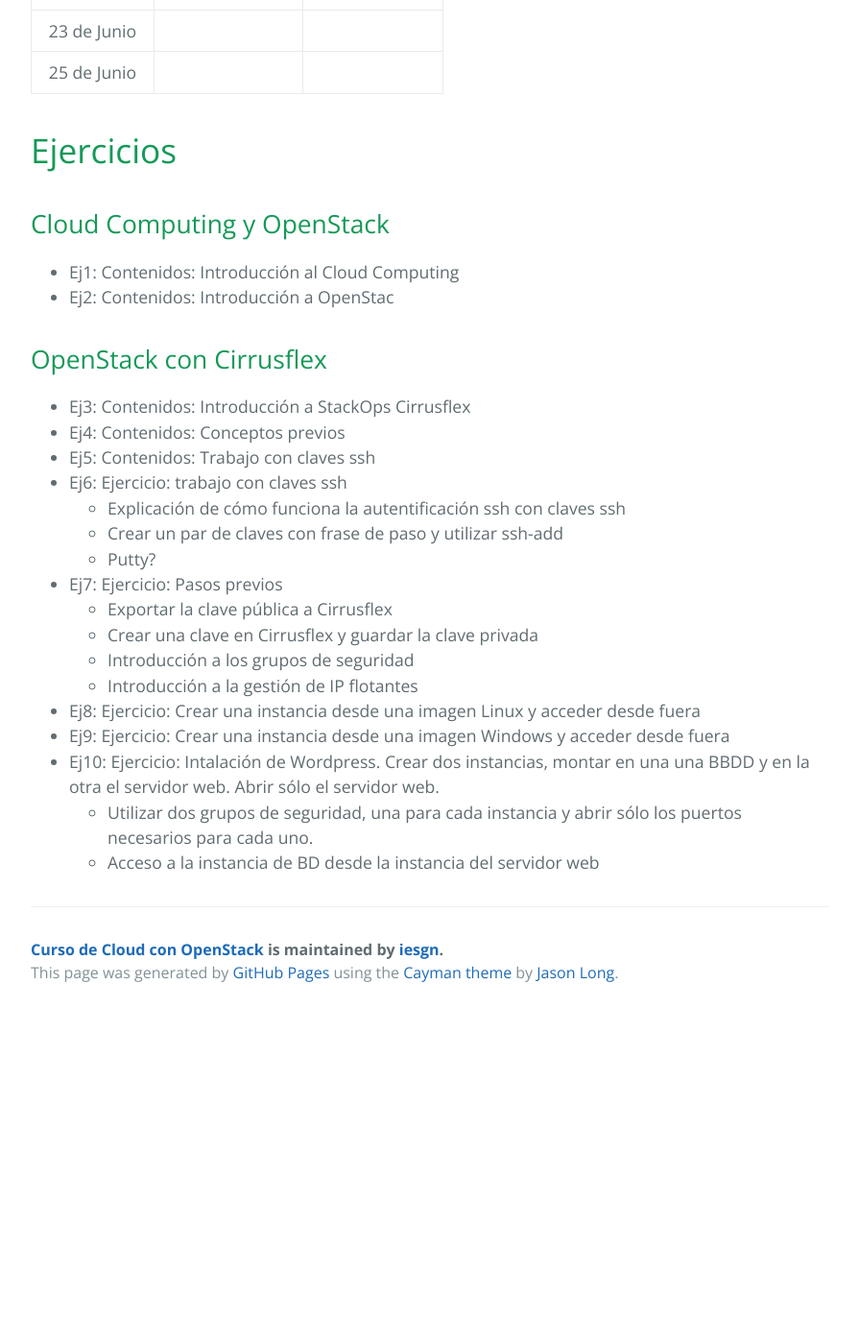
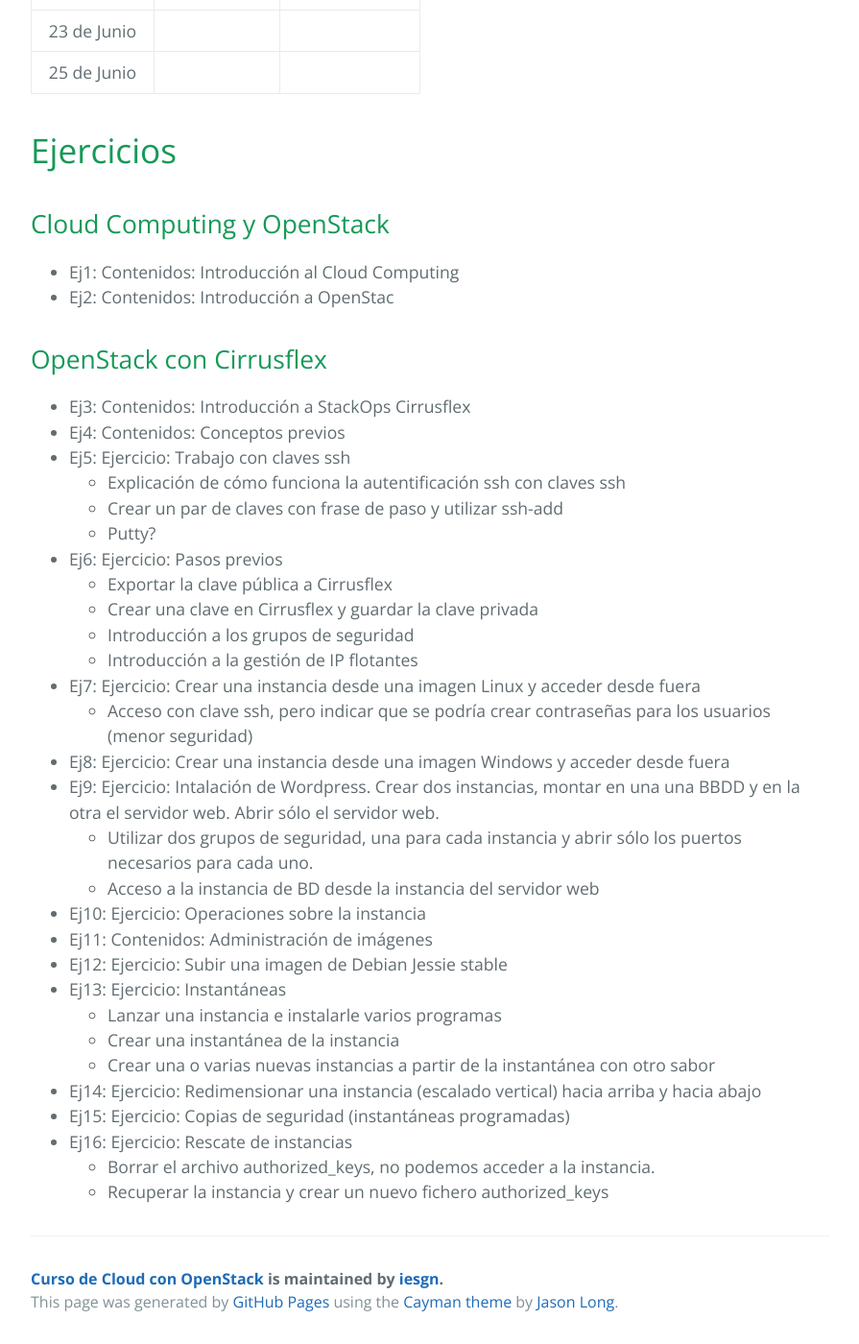
Before and after one commit to iesgn/ow1, a Jekyll site: the page built from curso/sesion.md, in a window 1280 px wide and 1400 px high, scrolled down 689 px. Shown: the whole window at 96% size, without its empty margins (192-1087 px from the left). Built offline with Jekyll 4.4.1, drawn with Linux system fonts in a browser that asks for light colours; before the commit the page ends 1746 px from its top, so only the background shows below that; some of the changed text lies outside the part shown.

Commit message:
Descripción de actividades

```diff
--- a/curso/sesion.md
+++ b/curso/sesion.md
@@ -27,18 +27,30 @@ tittle: Sesiónes online
 
 * Ej3: Contenidos: Introducción a StackOps Cirrusflex
 * Ej4: Contenidos: Conceptos previos
-* Ej5: Contenidos: Trabajo con claves ssh
-* Ej6: Ejercicio: trabajo con claves ssh
+* Ej5: Ejercicio: Trabajo con claves ssh
 	* Explicación de cómo funciona la autentificación ssh con claves ssh
 	* Crear un par de claves con frase de paso y utilizar ssh-add
 	* Putty?
-* Ej7: Ejercicio: Pasos previos
+* Ej6: Ejercicio: Pasos previos
 	* Exportar la clave pública a Cirrusflex
 	* Crear una clave en Cirrusflex y guardar la clave privada
 	* Introducción a los grupos de seguridad
 	* Introducción a la gestión de IP flotantes
-* Ej8: Ejercicio: Crear una instancia desde una imagen Linux y acceder desde fuera
-* Ej9: Ejercicio: Crear una instancia desde una imagen Windows y acceder desde fuera
-* Ej10: Ejercicio: Intalación de Wordpress. Crear dos instancias, montar en una una BBDD y en la otra el servidor web. Abrir sólo el servidor web.
+* Ej7: Ejercicio: Crear una instancia desde una imagen Linux y acceder desde fuera
+	* Acceso con clave ssh, pero indicar que se podría crear contraseñas para los usuarios (menor seguridad)
+* Ej8: Ejercicio: Crear una instancia desde una imagen Windows y acceder desde fuera
+* Ej9: Ejercicio: Intalación de Wordpress. Crear dos instancias, montar en una una BBDD y en la otra el servidor web. Abrir sólo el servidor web.
 	* Utilizar dos grupos de seguridad, una para cada instancia y abrir sólo los puertos necesarios para cada uno.
 	* Acceso a la instancia de BD desde la instancia del servidor web
+* Ej10: Ejercicio: Operaciones sobre la instancia
+* Ej11: Contenidos: Administración de imágenes
+* Ej12: Ejercicio: Subir una imagen de Debian Jessie stable
+* Ej13: Ejercicio: Instantáneas
+	* Lanzar una instancia e instalarle varios programas
+	* Crear una instantánea de la instancia
+	* Crear una o varias nuevas instancias a partir de la instantánea con otro sabor
+* Ej14: Ejercicio: Redimensionar una instancia (escalado vertical) hacia arriba y hacia abajo
+* Ej15: Ejercicio: Copias de seguridad (instantáneas programadas)
+* Ej16: Ejercicio: Rescate de instancias
+	* Borrar el archivo authorized_keys, no podemos acceder a la instancia.
+	* Recuperar la instancia y crear un nuevo fichero authorized_keys
```
Also changed, not shown: other parts of curso/sesion.md (+1 -1 lines).
